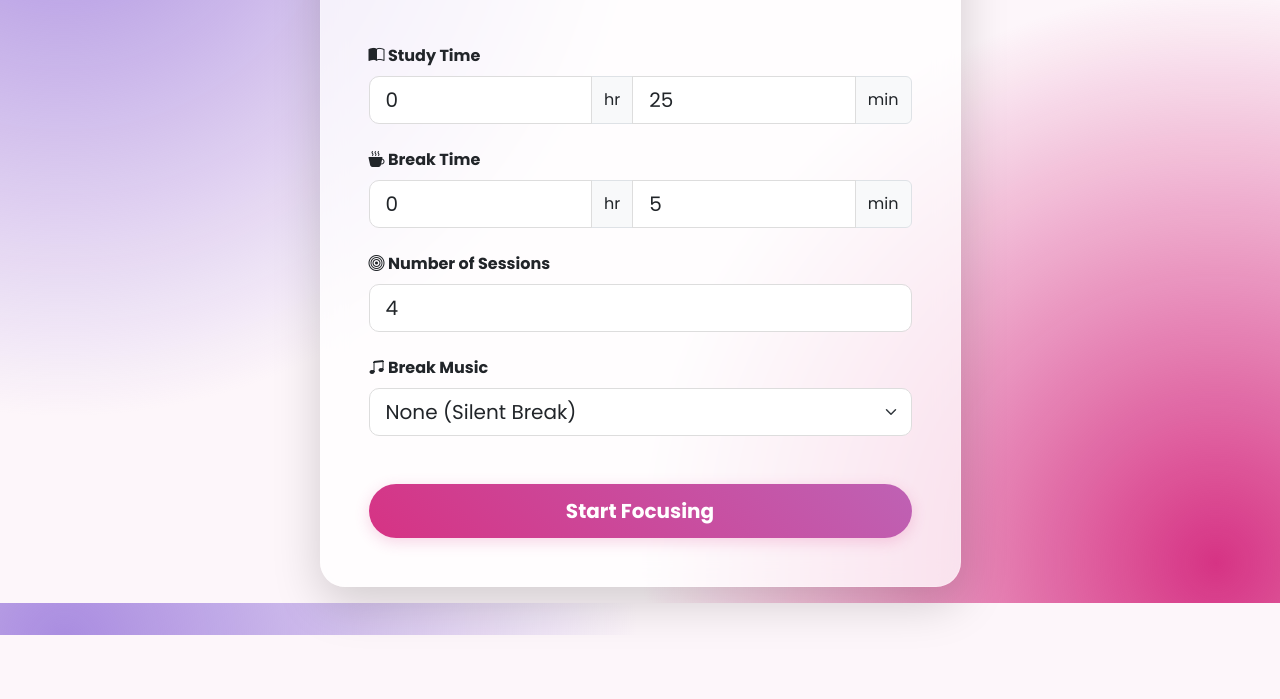
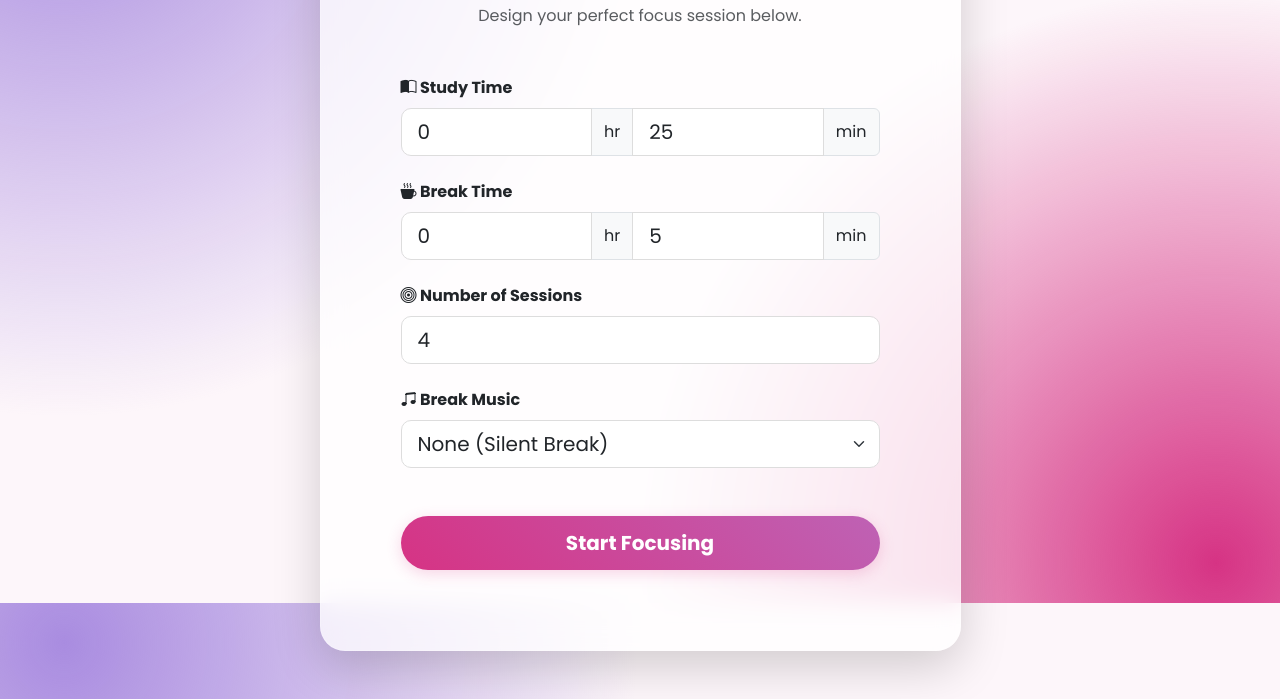
Before and after one commit to isharaudayamali/Study_timer, a plain HTML site: page index.html in a window 1280 px wide. Shown: the part 197-896 px from the top of the page. Before the commit the page ends 832 px from the top, so only its background shows below. Drawn offline with nearby package versions, Linux system fonts and the light colour scheme.

Commit message:
add some CSS

```diff
--- a/style.css
+++ b/style.css
@@ -21,6 +21,9 @@ body {
         radial-gradient(circle at 95% 95%, var(--primary-color), transparent 40%);
     background-repeat: no-repeat;
     background-attachment: fixed;
+    background-size: cover;
+    margin: 0;
+    padding: 0;
 }
 
 .app-card {
@@ -32,10 +35,12 @@ body {
     animation: fadeIn 0.6s ease-out forwards;
     box-shadow: 0 8px 32px 0 rgba(169, 140, 224, 0.2);
     transition: box-shadow 0.3s ease;
+    padding: 2rem;
 }
 
 .app-card:hover {
     box-shadow: 0 12px 40px 0 rgba(169, 140, 224, 0.3);
+    transform: translateY(-5px);
 }
 
 .card-title {
```
